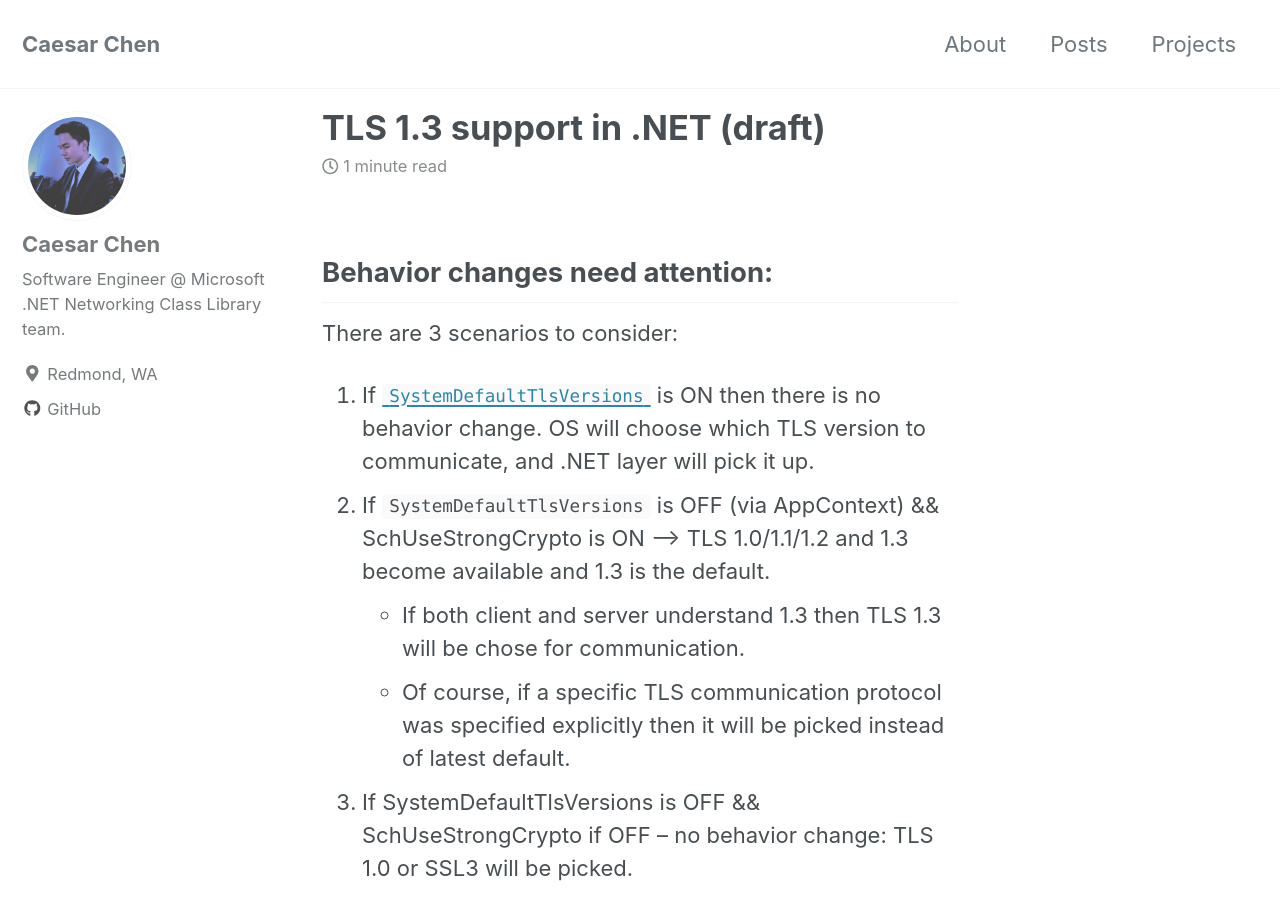
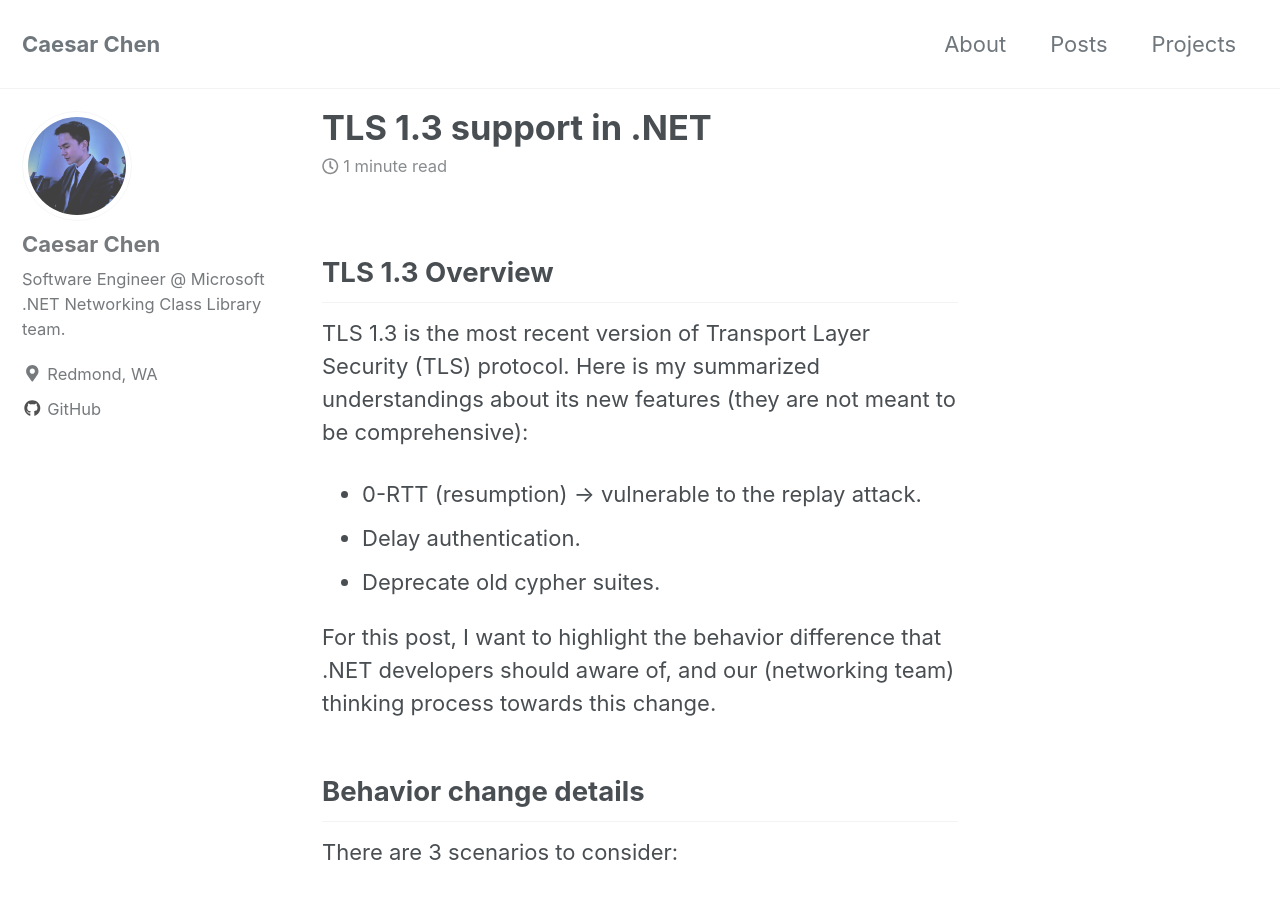
Before and after one commit to caesar1995/caesar1995.github.io, a Jekyll site: the page built from _posts/2019-01-07-tls13.md, in a window 1280 px wide and 900 px high. Built offline with Jekyll 4.4.1, drawn with Linux system fonts in a browser that asks for light colours; cached includes are drawn as plain includes; nearby versions of some CDN libraries; some of the changed text lies outside the part shown.

Commit message:
finish tls post

```diff
--- a/_posts/2019-01-07-tls13.md
+++ b/_posts/2019-01-07-tls13.md
@@ -1,14 +1,20 @@
 ---
-title: "TLS 1.3 support in .NET (draft)"
-date: 2018-12-21
+title: "TLS 1.3 support in .NET"
+date: 2019-02-01
 tags: [TLS]
 excerpt: "TLS 1.3 in .NET"
 ---
 
+## TLS 1.3 Overview
 
+TLS 1.3 is the most recent version of Transport Layer Security (TLS) protocol. Here is my summarized understandings about its new features (they are not meant to be comprehensive):
+- 0-RTT (resumption) -> vulnerable to the replay attack.
+- Delay authentication.
+- Deprecate old cypher suites.
 
+For this post, I want to highlight the behavior difference that .NET developers should aware of, and our (networking team) thinking process towards this change.
 
-## Behavior changes need attention:
+## Behavior change details
 
 There are 3 scenarios to consider:
 1. If [`SystemDefaultTlsVersions`](https://docs.microsoft.com/en-us/dotnet/framework/network-programming/tls) is ON then there is no behavior change. OS will choose which TLS version to communicate, and .NET layer will pick it up.
```
Also changed, not shown: _pages/about.md (+5 -7 lines), images/food.jpg (deleted).
